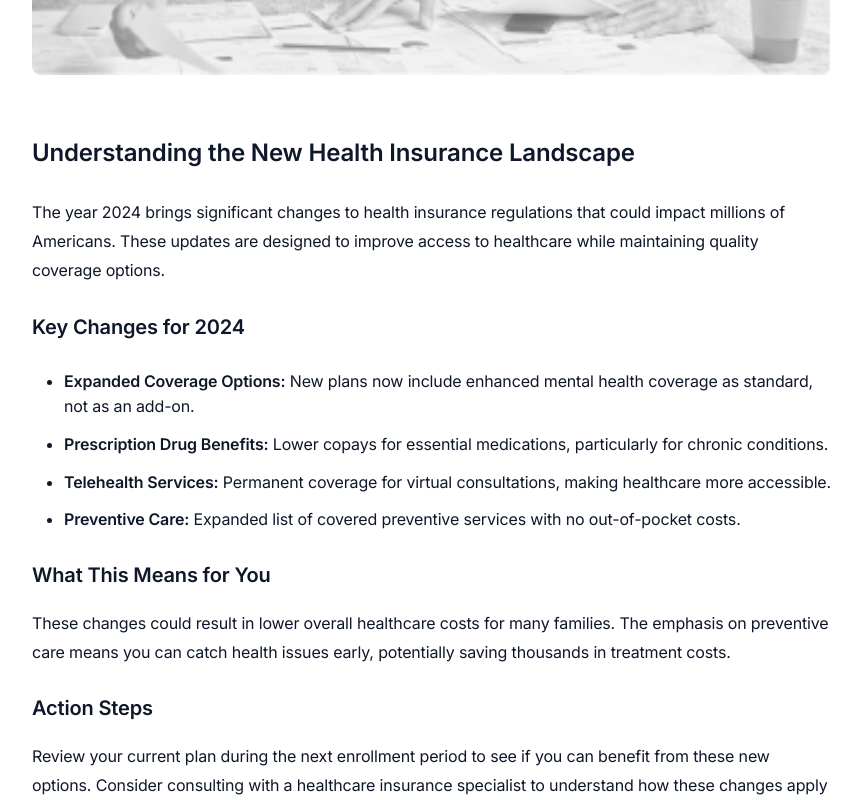
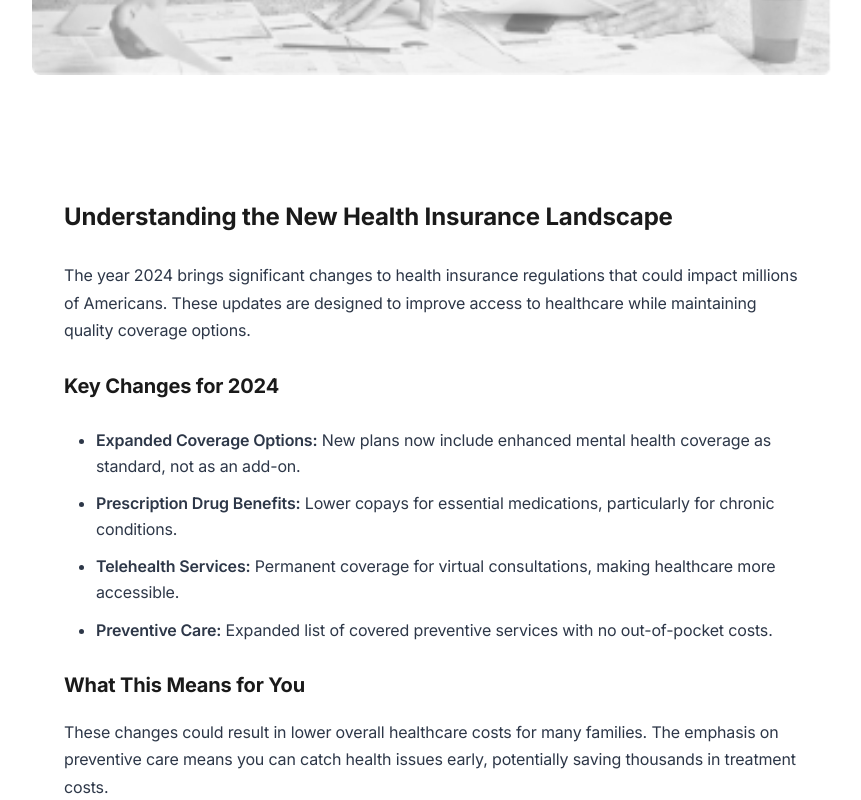
Before and after one commit to TAJKING10/advensysinFINANCETAJ, a React (Vite) app: page /news/1 in a window 1280 px wide. Shown: the part 1080-1880 px from the top of the page, without its empty margins (208-1069 px from the left). Built offline with nearby package versions, Linux system fonts and the light colour scheme.

Commit message:
insurance

```diff
--- a/src/pages/News.jsx
+++ b/src/pages/News.jsx
@@ -56,7 +56,7 @@ const News = () => {
       title: 'Property Insurance: Protecting Your Most Valuable Assets',
       excerpt: 'Understanding property insurance coverage options to safeguard your home and belongings from unexpected events.',
       content: 'Full article content would go here...',
-      image: '/assets/news-3.png',
+      image: '/assets/about-1.png',
       date: '2023-12-20',
       category: 'Property Insurance',
       readTime: '8 min read',
--- a/src/pages/NewsDetail.css
+++ b/src/pages/NewsDetail.css
@@ -117,13 +117,17 @@
   max-width: 800px;
   margin: 0 auto;
   line-height: 1.8;
-  color: var(--text-primary);
+  color: #1a1a1a;
+  background-color: var(--white);
+  padding: 2rem;
+  border-radius: var(--radius-lg);
+  box-shadow: var(--shadow-light);
 }
 
 .article-body h2 {
   font-size: var(--font-size-2xl);
-  font-weight: 600;
-  color: var(--text-primary);
+  font-weight: 700;
+  color: #1a1a1a;
   margin: 2rem 0 1rem 0;
   padding-bottom: 0.5rem;
   border-bottom: 2px solid var(--primary-color);
@@ -131,21 +135,23 @@
 
 .article-body h3 {
   font-size: var(--font-size-xl);
-  font-weight: 600;
-  color: var(--text-primary);
+  font-weight: 700;
+  color: #1a1a1a;
   margin: 1.5rem 0 1rem 0;
 }
 
 .article-body h4 {
   font-size: var(--font-size-lg);
-  font-weight: 600;
-  color: var(--text-primary);
+  font-weight: 700;
+  color: #1a1a1a;
   margin: 1.25rem 0 0.75rem 0;
 }
 
 .article-body p {
   margin-bottom: 1.5rem;
   font-size: var(--font-size-base);
+  color: #2d3748;
+  line-height: 1.7;
 }
 
 .article-body ul,
@@ -157,6 +163,7 @@
 .article-body li {
   margin-bottom: 0.75rem;
   line-height: 1.6;
+  color: #2d3748;
 }
 
 .article-body li strong {
--- a/src/pages/NewsDetail.jsx
+++ b/src/pages/NewsDetail.jsx
@@ -200,7 +200,7 @@ const NewsDetail = () => {
 
         <p>Property insurance isn't just about compliance with mortgage requirements - it's about protecting your family's financial security and peace of mind.</p>
       `,
-      image: '/assets/news-3.png',
+      image: '/assets/about-1.png',
       date: '2023-12-20',
       category: 'Property Insurance',
       readTime: '8 min read',
```
